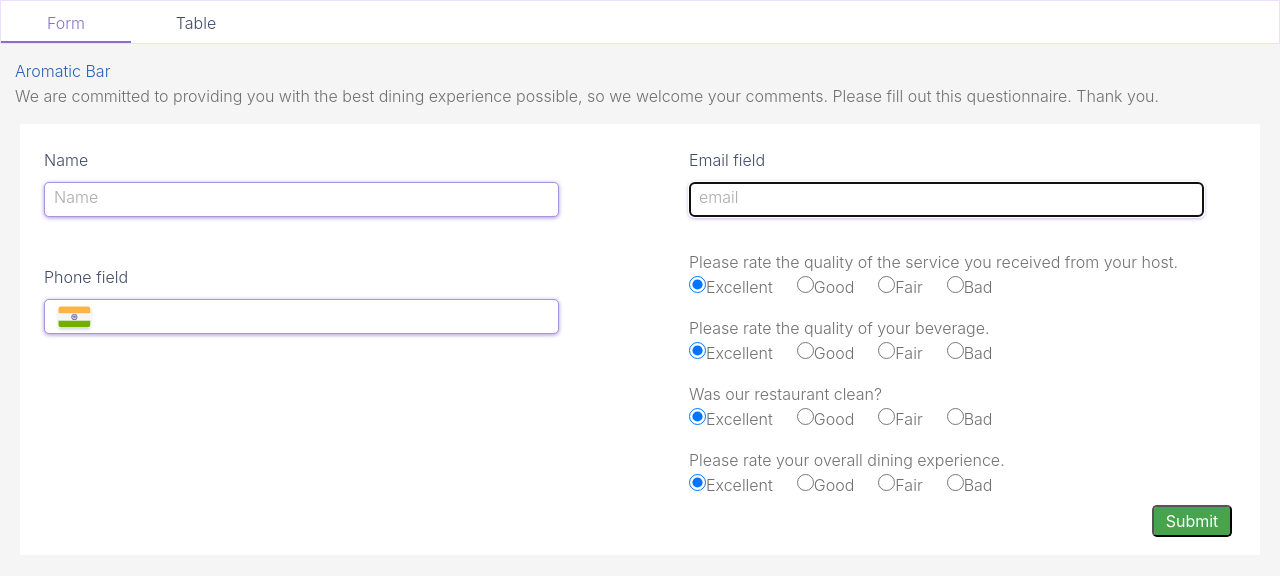
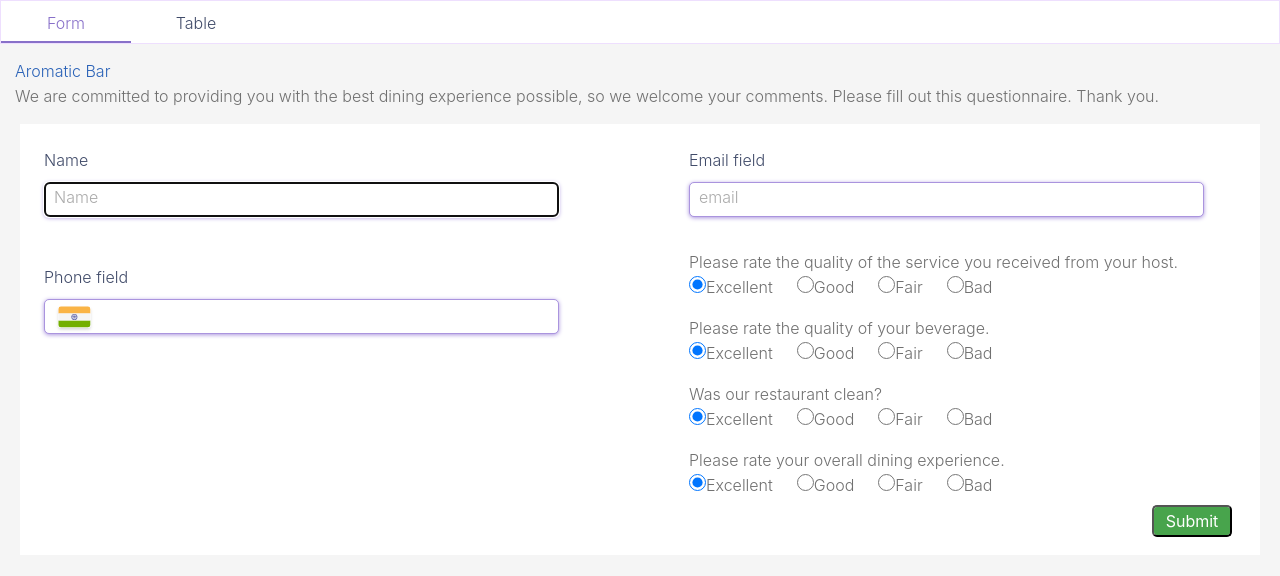
Before and after one commit to ArjobanSingh/react-form-and-table-app, a React (Create React App) app: page / in a window 1280 px wide. Shown: the top 576 px of the page. Built offline with nearby package versions, Linux system fonts and the light colour scheme.

Commit message:
final touchups

```diff
--- a/src/components/Form.js
+++ b/src/components/Form.js
@@ -149,7 +149,8 @@ const Form = props => {
                     value={props.tempValues.name}
                     changeValue={changeNameVal}
                     isValid={isNameValid}
-                    reference={nameInputRef} />
+                    reference={nameInputRef}
+                    autofocusThis={true}/>
 
                 <InputType
                     type="tel"
@@ -159,7 +160,8 @@ const Form = props => {
                     value={props.tempValues.phoneVal}
                     changeValue={chanegPhoneVal}
                     isValid={isPhoneValid}
-                    reference={phoneInputRef}/>
+                    reference={phoneInputRef}
+                    autofocusThis={false}/>
 
             </div>
             <div className="rightInputBox">
@@ -171,7 +173,8 @@ const Form = props => {
                     value={props.tempValues.emailVal}
                     changeValue={changeEmailVal}
                     isValid={isEmailValid}
-                    reference={emailInputRef}/>
+                    reference={emailInputRef}
+                    autofocusThis={false}/>
 
                 <InputType
                     type="radio"
--- a/src/components/InputType.js
+++ b/src/components/InputType.js
@@ -23,6 +23,7 @@ const InputType = props => {
                     required maxLength="10"
                     onChange={props.changeValue}
                     ref={props.reference}
+                    autoFocus={props.autofocusThis}
                 />
                 <p
                     className={props.isValid ?
@@ -113,7 +114,7 @@ const InputType = props => {
                 onChange={props.changeValue}
                 ref={props.reference}
                 required
-                autoFocus/>
+                autoFocus={props.autofocusThis}/>
 
             {props.uId === "email"?
                 <p
```
